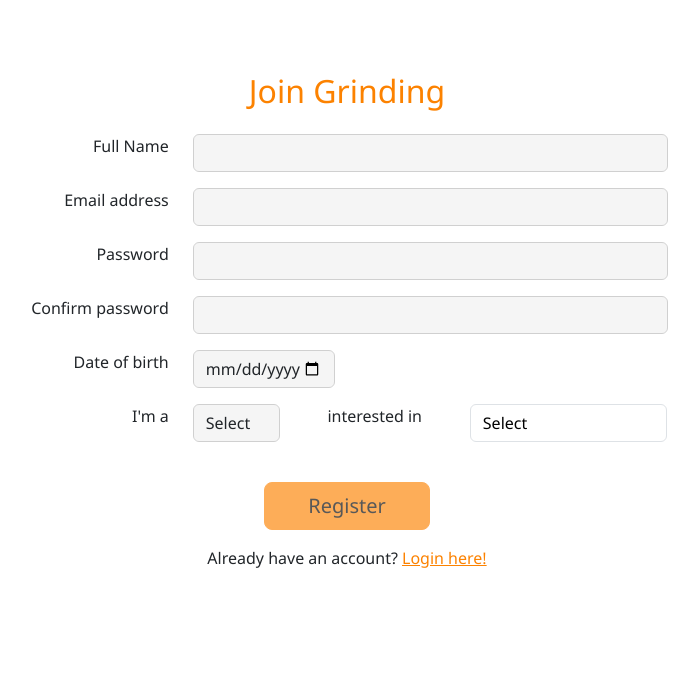
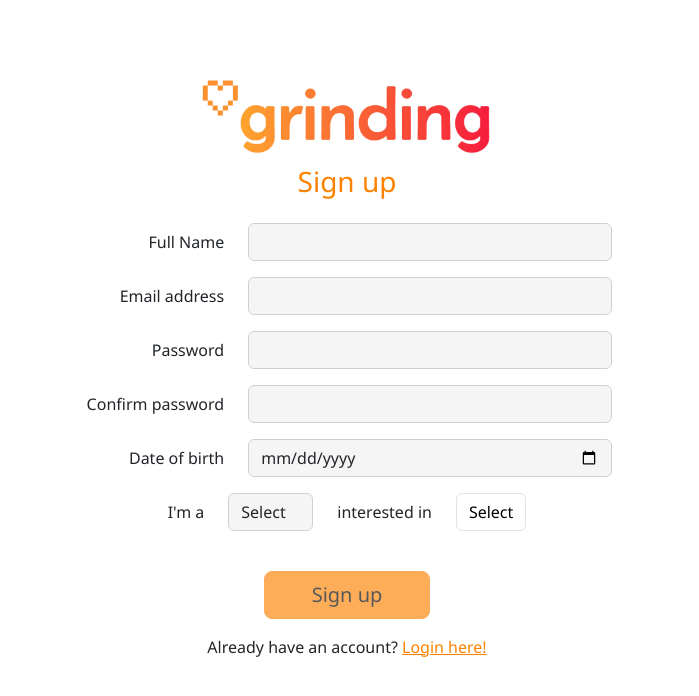
Before and after one commit to karolsowi/dating-app, an Angular app in the folder client/: page /auth/register in a window 1280 px wide. Shown: the top 696 px of the page, without its empty margins (293-992 px from the left). Built offline with nearby package versions, Linux system fonts and the light colour scheme.

Commit message:
login and signup page visual fix

```diff
--- a/client/src/app/auth/login/login.component.html
+++ b/client/src/app/auth/login/login.component.html
@@ -1,43 +1,34 @@
 <div class="container mt-5">
   <div class="row justify-content-center">
     <div class="col-md-6">
-      <h2 class="text-center my-4 text-primary">Login to Grinding</h2>
+      <div class="text-center my-4">
+        <img src="/logo.png" alt="Grinding Logo" style="max-width: 300px; height: auto;" class="mb-2">
+        <h3 class="text-primary">Login</h3>
+      </div>
       <form [formGroup]="loginForm" (ngSubmit)="onSubmit()">
-        <div class="row mb-3">
-          <label for="email" class="col-3 text-end form-label">Email address</label>
-          <div class="col-9">
-            <input
-              type="email"
-              class="form-control"
-              id="email"
-              formControlName="email"
-              [ngClass]="{
+        <div class="row mb-3 justify-content-center">
+          <label for="email" class="col-3 text-end col-form-label">Email address</label>
+          <div class="col-7">
+            <input type="email" class="form-control" id="email" formControlName="email" [ngClass]="{
                 'is-invalid': loginForm.get('email')?.touched && loginForm.get('email')?.invalid
-              }"
-            />
+              }" />
             <div class="invalid-feedback">Please enter a valid email.</div>
           </div>
         </div>
-        <div class="row mb-3">
-          <label for="password" class="col-3 text-end form-label">Password</label>
-          <div class="col-9">
-            <input
-              type="password"
-              class="form-control"
-              id="password"
-              formControlName="password"
-              [ngClass]="{
+        <div class="row mb-3 justify-content-center">
+          <label for="password" class="col-3 text-end col-form-label">Password</label>
+          <div class="col-7">
+            <input type="password" class="form-control" id="password" formControlName="password" [ngClass]="{
                 'is-invalid':
                   loginForm.get('password')?.touched && loginForm.get('password')?.invalid
-              }"
-            />
+              }" />
             <div class="invalid-feedback">Password is required.</div>
           </div>
         </div>
 
-        <div class="row mb-3">
+        <div class="row mb-3 justify-content-center">
           <div class="col-3"></div>
-          <div class="col-9">
+          <div class="col-7">
             <div class="form-check">
               <input class="form-check-input" type="checkbox" id="rememberMe" />
               <label class="form-check-label" for="rememberMe"> Remember me </label>
@@ -49,17 +40,13 @@
           {{ error }}
         </div>
         <div class="row justify-content-center">
-          <button
-            type="submit"
-            class="btn btn-primary btn-lg col-3 mt-4"
-            [disabled]="loginForm.invalid"
-          >
+          <button type="submit" class="btn btn-primary btn-lg col-3 mt-4" [disabled]="loginForm.invalid">
             Sign in
           </button>
         </div>
       </form>
       <div class="mt-3 text-center">
-        <p>Don't have an account? <a routerLink="/auth/register">Register here!</a></p>
+        <p>Don't have an account? <a routerLink="/auth/register">Sign up here!</a></p>
       </div>
     </div>
   </div>
--- a/client/src/app/auth/register/register.component.html
+++ b/client/src/app/auth/register/register.component.html
@@ -1,110 +1,84 @@
 <div class="container mt-5">
   <div class="row justify-content-center">
     <div class="col-md-7">
-      <h2 class="text-center my-4 text-primary">Join Grinding</h2>
+      <div class="text-center my-4">
+        <img src="/logo.png" alt="Grinding Logo" style="max-width: 300px; height: auto;" class="mb-2">
+        <h3 class="text-primary">Sign up</h3>
+      </div>
       <form [formGroup]="registerForm" (ngSubmit)="onSubmit()">
-        <div class="mb-3 row">
-          <label for="name" class="col-3 text-end form-label">Full Name</label>
-          <div class="col-9">
-            <input
-              type="text"
-              class="form-control"
-              id="name"
-              formControlName="name"
-              [ngClass]="{
+        <div class="mb-3 row justify-content-center">
+          <label for="name" class="col-3 text-end col-form-label">Full Name</label>
+          <div class="col-7">
+            <input type="text" class="form-control" id="name" formControlName="name" [ngClass]="{
                 'is-invalid': registerForm.get('name')?.touched && registerForm.get('name')?.invalid
-              }"
-            />
+              }" />
             <div class="invalid-feedback">Name is required.</div>
           </div>
         </div>
-        <div class="mb-3 row">
-          <label for="email" class="col-3 text-end form-label">Email address</label>
-          <div class="col-9">
-            <input
-              type="email"
-              class="form-control"
-              id="email"
-              formControlName="email"
-              [ngClass]="{
+        <div class="mb-3 row justify-content-center">
+          <label for="email" class="col-3 text-end col-form-label">Email address</label>
+          <div class="col-7">
+            <input type="email" class="form-control" id="email" formControlName="email" [ngClass]="{
                 'is-invalid':
                   registerForm.get('email')?.touched && registerForm.get('email')?.invalid
-              }"
-            />
+              }" />
             <div class="invalid-feedback">Please enter a valid email.</div>
           </div>
         </div>
-        <div class="mb-3 row">
-          <label for="password" class="col-3 text-end form-label">Password</label>
-          <div class="col-9">
-            <input
-              type="password"
-              class="form-control"
-              id="password"
-              formControlName="password"
-              [ngClass]="{
+        <div class="mb-3 row justify-content-center">
+          <label for="password" class="col-3 text-end col-form-label">Password</label>
+          <div class="col-7">
+            <input type="password" class="form-control" id="password" formControlName="password" [ngClass]="{
                 'is-invalid':
                   registerForm.get('password')?.touched && registerForm.get('password')?.invalid
-              }"
-            />
+              }" />
             <div class="invalid-feedback">Password must be at least 6 characters.</div>
           </div>
         </div>
-        <div class="mb-3 row">
-          <label for="confirm-password" class="col-3 text-end form-label">Confirm password</label>
-          <div class="col-9">
-            <input
-              type="password"
-              class="form-control"
-              id="confirm-password"
-              formControlName="confirmPassword"
+        <div class="mb-3 row justify-content-center">
+          <label for="confirm-password" class="col-3 text-end col-form-label">Confirm password</label>
+          <div class="col-7">
+            <input type="password" class="form-control" id="confirm-password" formControlName="confirmPassword"
               [ngClass]="{
                 'is-invalid':
                   registerForm.hasError('mismatch') && registerForm.get('confirmPassword')?.touched
-              }"
-            />
+              }" />
             <div class="invalid-feedback">Passwords must match.</div>
           </div>
         </div>
-        <div class="mb-3 row">
-          <label for="dob" class="col-3 text-end form-label">Date of birth</label>
-          <div class="col-3">
+        <div class="mb-3 row justify-content-center">
+          <label for="dob" class="col-3 text-end col-form-label">Date of birth</label>
+          <div class="col-7">
+            <!-- Changed from col-3 to match others to keep alignment, or use col-3 but justify-content-center makes it weird if not consistent. Let's start with col-3 if it's just date, but keeping width consistent with others looks better. User said 'centered', 'one box'. Using col-7 for input wrapper makes it match above inputs -->
             <input type="date" class="form-control" id="dob" formControlName="dob" [max]="maxDob" />
           </div>
         </div>
-        <div class="mb-3 row">
-          <label for="user-gender" class="col-3 text-end form-label">I'm a</label>
-          <div class="col-2">
-            <select class="form-control" id="user-gender" formControlName="userGender">
+        <div class="mb-3 row justify-content-center align-items-center">
+          <label for="user-gender" class="col-auto col-form-label">I'm a</label>
+          <div class="col-auto">
+            <select class="form-control" id="user-gender" formControlName="userGender" style="width: auto;">
               <option hidden value="">Select</option>
               <option value="woman">Woman</option>
               <option value="man">Man</option>
               <option value="other">Other</option>
             </select>
           </div>
-          <label for="partner-gender" class="col-3 text-center form-label">interested in</label>
-          <div class="col-4">
+          <label for="partner-gender" class="col-auto col-form-label">interested in</label>
+          <div class="col-auto">
             <div class="dropdown">
-              <button
-                class="btn btn-light border w-100 text-start"
-                type="button"
-                data-bs-toggle="dropdown"
-              >
+              <button class="btn btn-light border text-start" type="button" data-bs-toggle="dropdown">
                 {{
-                  registerForm.get('partnerGender')?.value?.length
-                    ? getPartnerGenderLabels()
-                    : 'Select'
+                registerForm.get('partnerGender')?.value?.length
+                ? getPartnerGenderLabels()
+                : 'Select'
                 }}
               </button>
 
               <ul class="dropdown-menu p-2" style="width: 100%">
                 <li *ngFor="let opt of partnerGenderOptions">
                   <label class="dropdown-item" #lbl>
-                    <input
-                      type="checkbox"
-                      [value]="opt.value"
-                      (change)="onMultiSelectChange($event, 'partnerGender', lbl)"
-                    />
+                    <input type="checkbox" [value]="opt.value"
+                      (change)="onMultiSelectChange($event, 'partnerGender', lbl)" />
                     {{ opt.label }}
                   </label>
                 </li>
@@ -116,12 +90,8 @@
           {{ error }}
         </div>
         <div class="row justify-content-center">
-          <button
-            type="submit"
-            class="btn btn-primary btn-lg col-3 mt-4"
-            [disabled]="registerForm.invalid"
-          >
-            Register
+          <button type="submit" class="btn btn-primary btn-lg col-3 mt-4" [disabled]="registerForm.invalid">
+            Sign up
           </button>
         </div>
       </form>
```
